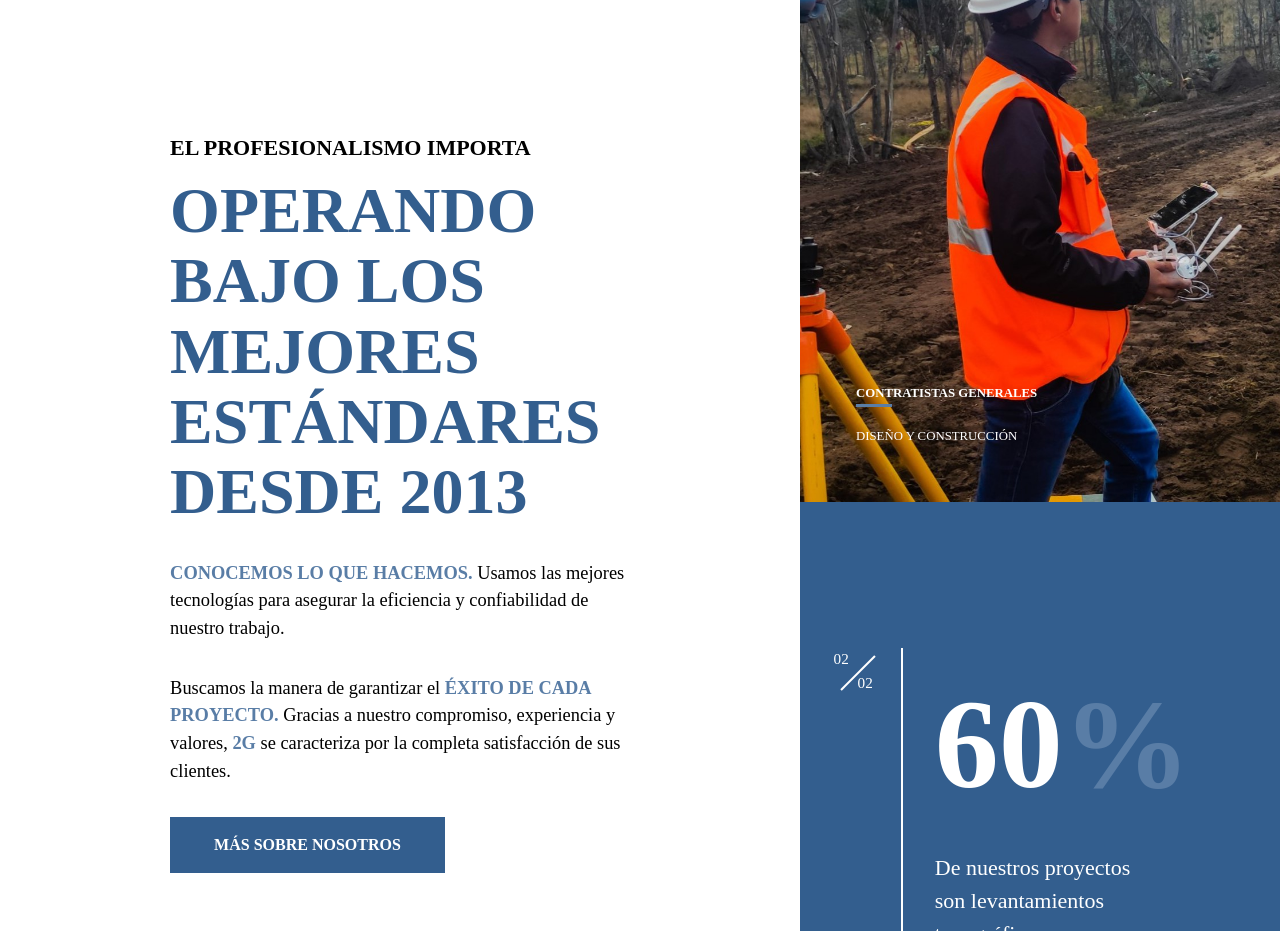
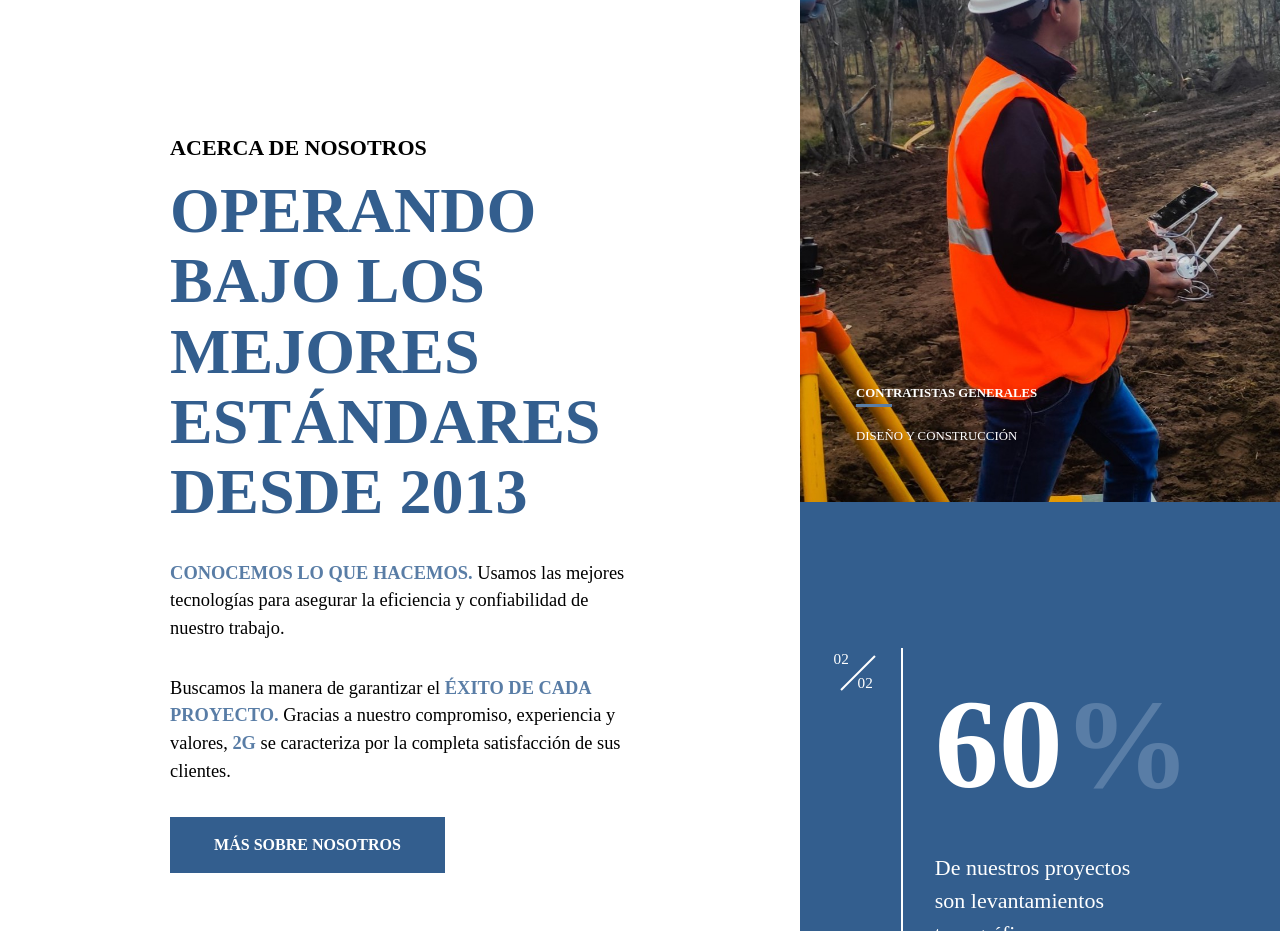
Before and after one commit to MarceloLopezS/2g-servicios-generales, a React (Create React App) app: page / in a window 1280 px wide. Shown: the part 800-1731 px from the top of the page. Built offline with nearby package versions, Linux system fonts and the light colour scheme; a web font is replaced by a local one.

Commit message:
Correct h2

```diff
--- a/src/components/AboutUs/AboutUs.js
+++ b/src/components/AboutUs/AboutUs.js
@@ -6,12 +6,12 @@ const AboutUs = () => {
     return (
         <section className='about-us'>
             <section className='about-us__text container'>
-                <p className='fs-title-phrase highlighted text-neutral-900'>
-                    El profesionalismo importa
+                <h2 className='fs-title-phrase highlighted text-neutral-900'>
+                    Acerca de nosotros
+                </h2>
+                <p className='section-title highlighted text-primary-400'>
+                    Operando bajo los mejores estándares desde 2013
                 </p>
-                <h2 className='section-title highlighted text-primary-400'>
-                    Operando bajo los mejores estándares desde 2013
-                </h2>
                 <p>
                     <span className='highlighted text-accent-400'>Conocemos lo que hacemos.</span> Usamos las mejores tecnologías para asegurar la eficiencia y confiabilidad de nuestro trabajo.
                 </p>
```
